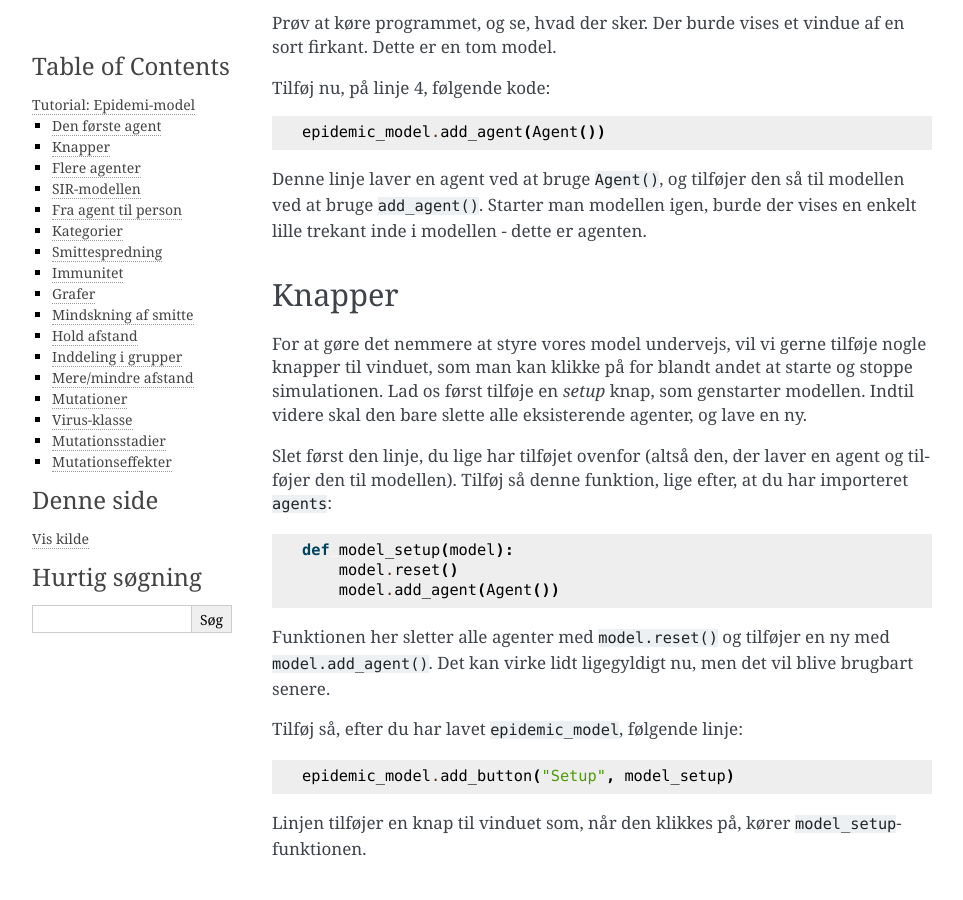
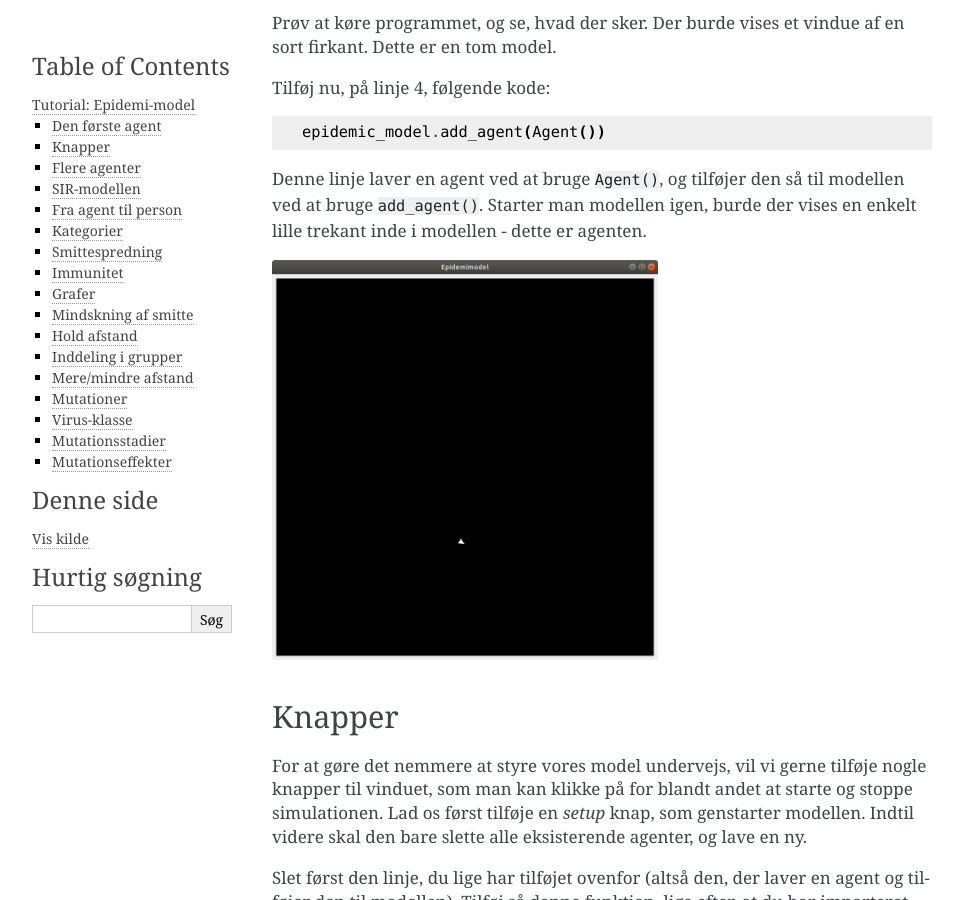
Before and after one commit to DatalogiForAlle/AgentsPy, a Sphinx documentation site: the page built from docs/source/epidemic.rst, in a window 1280 px wide and 900 px high, scrolled down 805 px. Shown: the whole window, without its empty margins (148-1111 px from the left). Built offline with Sphinx 7.4.7, drawn with Linux system fonts in a browser that asks for light colours.

Commit message:
Updated epidemic.rst with some pictures

```diff
--- a/docs/source/epidemic.rst
+++ b/docs/source/epidemic.rst
@@ -49,6 +49,9 @@
 modellen igen, burde der vises en enkelt lille trekant inde i
 modellen - dette er agenten.
 
+.. image:: images/epidemic/epidemic-1.1.png
+   :height: 400
+
 Knapper
 -------
 For at gøre det nemmere at styre vores model undervejs, vil vi gerne
@@ -75,6 +78,9 @@
 
 Linjen tilføjer en knap til vinduet som, når den klikkes på, kører
 ``model_setup``-funktionen.
+
+.. image:: images/epidemic/epidemic-1.2.png
+   :height: 400
 
 Flere agenter
 -------------
@@ -117,6 +123,9 @@
 Dette laver en knap, som man kan slå til og fra. Når den er slået til,
 kører den ``model_step``-funktionen konstant, hvilket får agenterne til
 at bevæge sig rundt.
+
+.. image:: images/epidemic/epidemic-1.3.png
+   :height: 400
 
 SIR-modellen
 ------------
@@ -225,6 +234,9 @@
 have en grøn farve, men en lille del (omkring 2%) starter med at være
 syge og have en rød farve.
 
+.. image:: images/epidemic/epidemic-2.2.png
+   :height: 400
+
 Smittespredning
 ---------------
 
@@ -241,6 +253,9 @@
 Koden siger, at hvis agenten er i kategori 1 (altså syg), så smitter
 den alle agenter indenfor en radius af 12 (agentens egen radius er på
 4).
+
+.. image:: images/epidemic/epidemic-2.3.png
+   :height: 400
 
 Immunitet
 ---------
@@ -332,6 +347,9 @@
   epidemic_model.multi_line_chart(["Susceptible","Infectious","Recovered"],[(0, 200, 0),(200, 0, 0),(0, 0, 200)])
 
 Prøv at køre modellen, indtil der ikke er flere inficerede agenter tilbage, og sammenlign så den graf du får med den, der er på `Wikipedia-siden for SIR-modellen <https://en.wikipedia.org/wiki/Compartmental_models_in_epidemiology#The_SIR_model}{>`_.
+
+.. image:: images/epidemic/epidemic-2.4.png
+   :height: 400
 
 Mindskning af smitte
 --------------------
@@ -436,6 +454,9 @@
 
 Dette får agentens "gruppe-indikator" til at følge med den rundt.
 
+.. image:: images/epidemic/epidemic-3.2.png
+   :height: 400
+
 Mere/mindre afstand
 -------------------
 *Prøv at variere afstand, agenterne holder, og den afstand, de kan smitte på.*
@@ -472,6 +493,9 @@
 til denne::
 
   for agent in self.agents_nearby(model.infection_distance):
+
+.. image:: images/epidemic/epidemic-3.3.png
+   :height: 400
 
 Prøv at køre simulationen, og juster på værdierne undervejs. Overvej,
 hvilken indflydelse forholdet mellem de to værdier har på
@@ -663,6 +687,9 @@
 
 Prøv at køre modellen nu, og observer grafen. Kan du se, hvordan de forskellige "bølger" af mutationer optræder?
 
+.. image:: images/epidemic/epidemic-4.2.png
+   :height: 400
+
 Mutationseffekter
 -----------------
 Lige nu har de forskellige mutationer ikke nogen egentlig forskel, ud
```
Also changed, not shown: docs/source/images/epidemic/epidemic-1.1.png (added), docs/source/images/epidemic/epidemic-1.2.png (added), docs/source/images/epidemic/epidemic-1.3.png (added), docs/source/images/epidemic/epidemic-2.2.png (added), docs/source/images/epidemic/epidemic-2.3.png (added), docs/source/images/epidemic/epidemic-2.4.png (added), docs/source/images/epidemic/epidemic-3.2.png (added), docs/source/images/epidemic/epidemic-3.3.png (added), docs/source/images/epidemic/epidemic-4.2.png (added).
